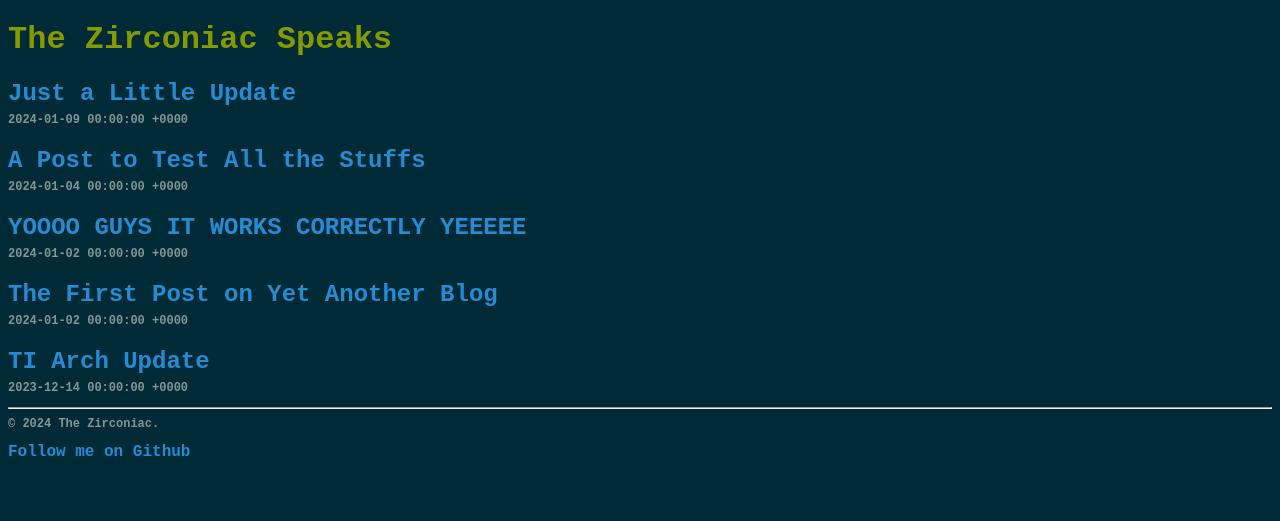
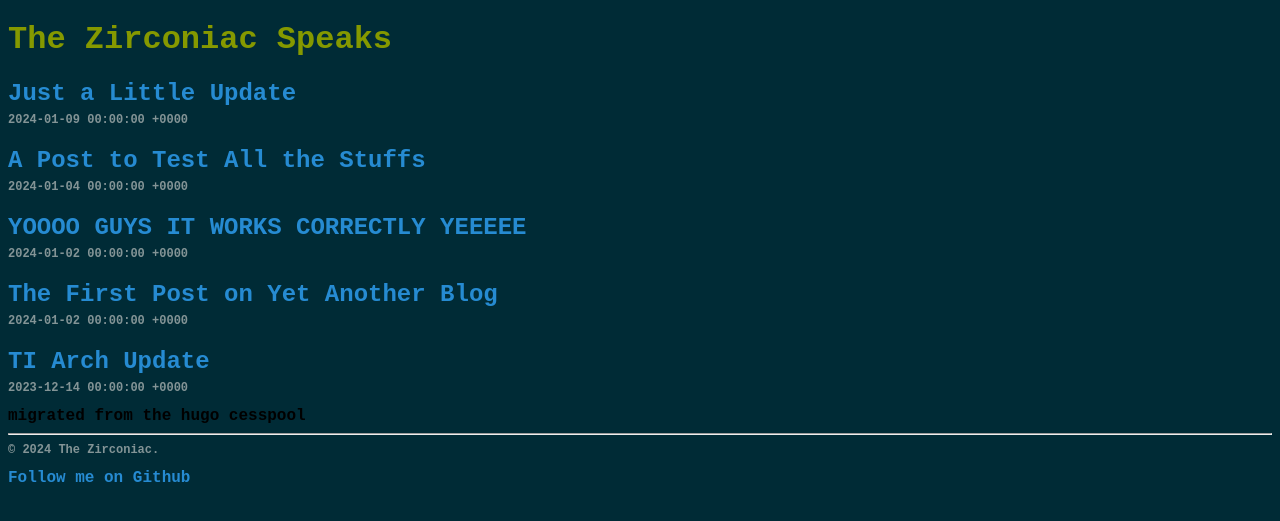
Before and after one commit to ZirconiaCubed3v2/ZirconiaCubed3v2.github.io, a Jekyll site: the page built from index.html, in a window 1280 px wide. Shown: the top 521 px of the page. Built offline with Jekyll 4.4.1, drawn with Linux system fonts in a browser that asks for light colours; some web fonts are replaced; the list of posts is cut into pages by our own code.

Commit message:
trying to add descriptions to posts on the homepage

```diff
--- a/_posts/2023-12-14-ti-arch-update.md
+++ b/_posts/2023-12-14-ti-arch-update.md
@@ -1,6 +1,7 @@
 ---
 title: "TI Arch Update"
 date: 2023-12-14
+description: "migrated from the hugo cesspool"
 ---
 (reuploaded from the hugo cesspool)
 <br>
--- a/index.html
+++ b/index.html
@@ -5,6 +5,7 @@ layout: default
 {% for post in paginator.posts %}
   <h2 style="margin-bottom: 0.1em"><a id="posttitle" href="{{ post.url }}">{{ post.title }}</a></h2>
   <p id="date">{{ post.date }}</p>
+  {{ post.description }}
 {% endfor %}
 
 {% include paginator.html %}
```
